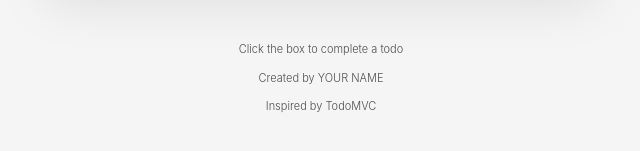
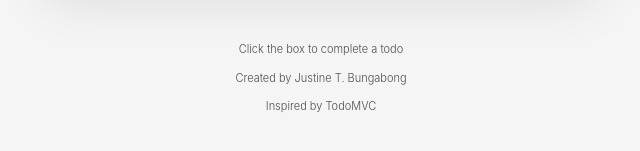
Before and after one commit to justinebungabong/csit340-todomvc, a React (Vite) app: page / in a window 1280 px wide. Shown: the part 407-558 px from the top of the page, without its empty margins (319-959 px from the left). Built offline with nearby package versions, Linux system fonts and the light colour scheme.

Commit message:
chore: replace YOUR NAME with Justine T. Bungabong

```diff
--- a/src/App.jsx
+++ b/src/App.jsx
@@ -5,7 +5,7 @@ function App() {
   return (
     <div className="min-h-screen bg-[#f5f5f5] py-8 font-light text-[#111]">
       <Todos />
-      <Info name="YOUR NAME" />
+      <Info name="Justine T. Bungabong" />
     </div>
   )
 }
```
